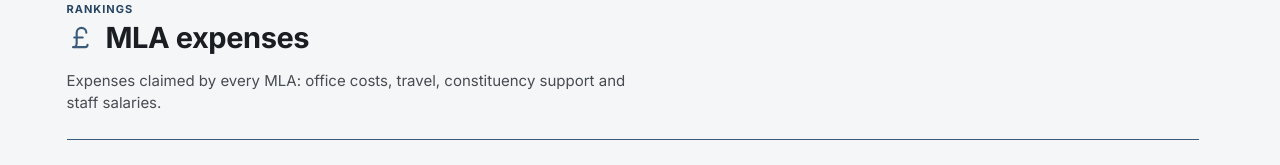
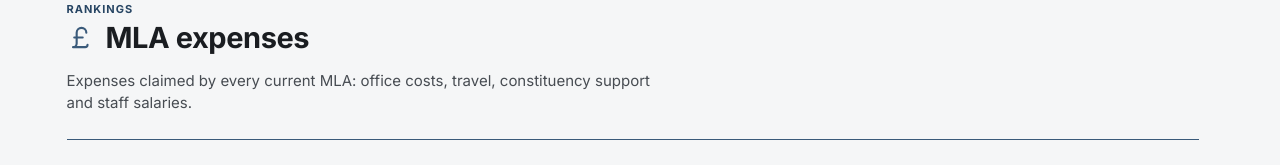
Before and after one commit to NickShaw1/stormont-watch, a Next.js app: page /archive/2027-2032/assembly/expenses in a window 1280 px wide. Shown: the part 178-343 px from the top of the page. Built offline with nearby package versions, Linux system fonts and the light colour scheme; no server answers; the database is empty.

Commit message:
expenses current mla ranking lede fix

```diff
--- a/app/assembly/expenses/ExpensesPageBody.tsx
+++ b/app/assembly/expenses/ExpensesPageBody.tsx
@@ -47,7 +47,7 @@ export default async function ExpensesPageBody({
           <PoundSterling className={styles.pageHeaderIcon} size={29} strokeWidth={1.75} aria-hidden="true" />
           MLA expenses
         </h1>
-        <p className={styles.lede}>Expenses claimed by every MLA: office costs, travel, constituency support and staff salaries.</p>
+        <p className={styles.lede}>Expenses claimed by every current MLA: office costs, travel, constituency support and staff salaries.</p>
       </header>
 
       {missing.length > 0 && (
```
